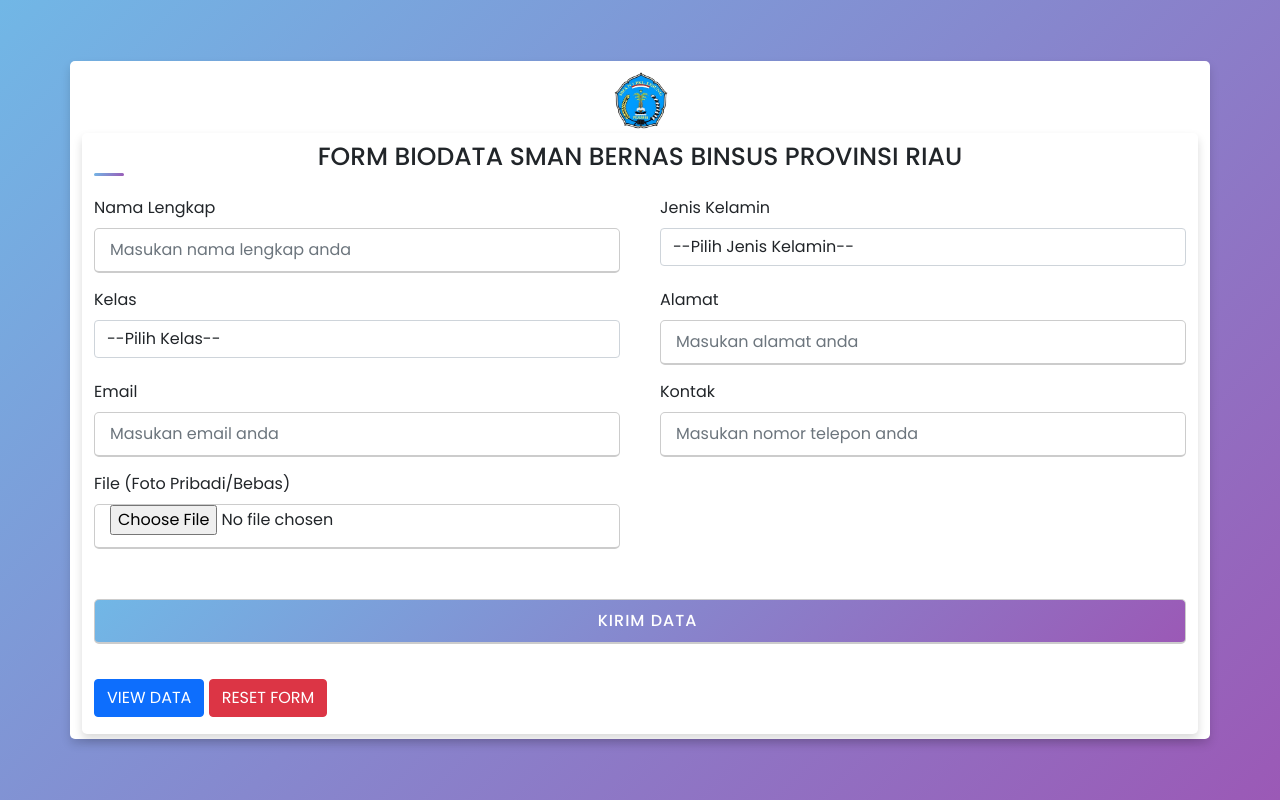
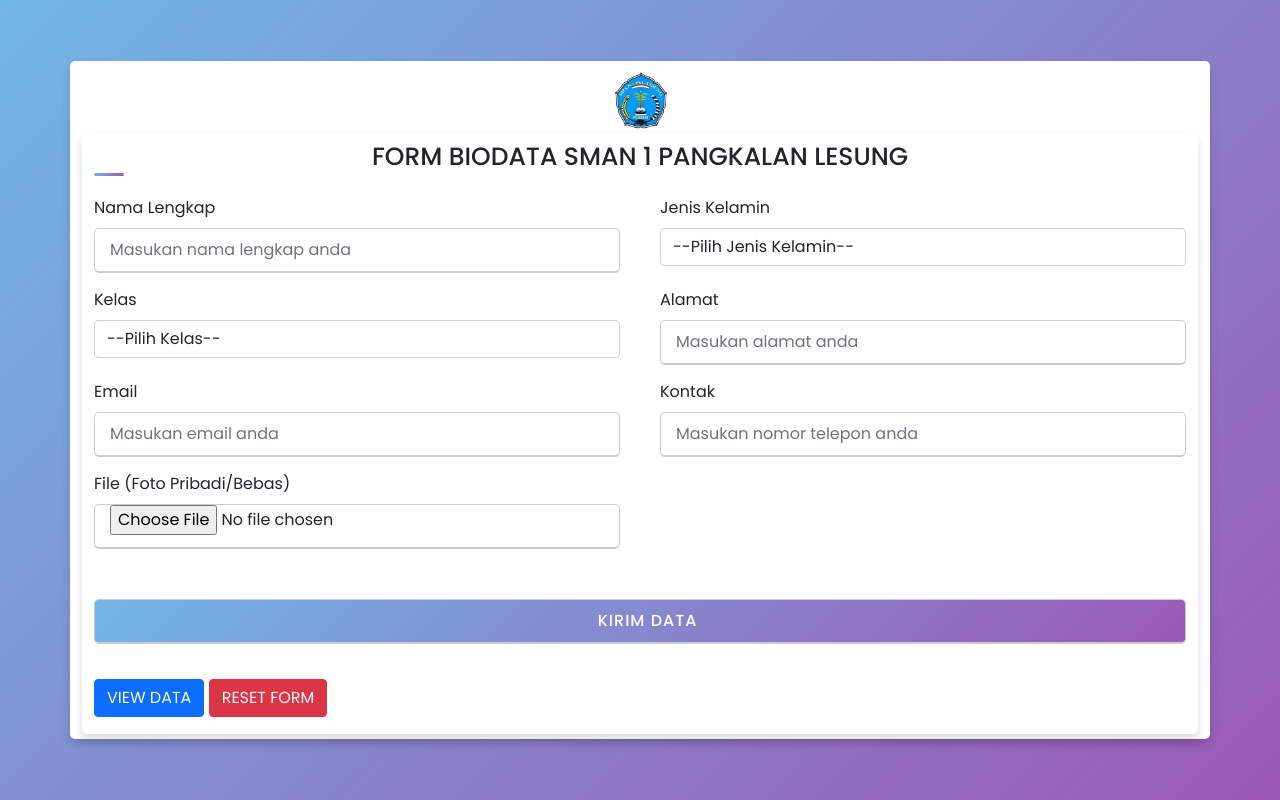
Before and after one commit to suheri77/FORMBIODATA, a plain HTML site: page index.html in a window 1280 px wide. Drawn offline with nearby package versions, Linux system fonts and the light colour scheme.

Commit message:
Update index.html

```diff
--- a/index.html
+++ b/index.html
@@ -14,7 +14,7 @@
         </div>
 
     <div class="container">
-    <div class="title"style="text-align: center;">FORM BIODATA SMAN BERNAS BINSUS PROVINSI RIAU</div>
+    <div class="title"style="text-align: center;">FORM BIODATA SMAN 1 PANGKALAN LESUNG</div>
     <div class="content">
     <div class="user-details">
         <div class="input-box">
```
